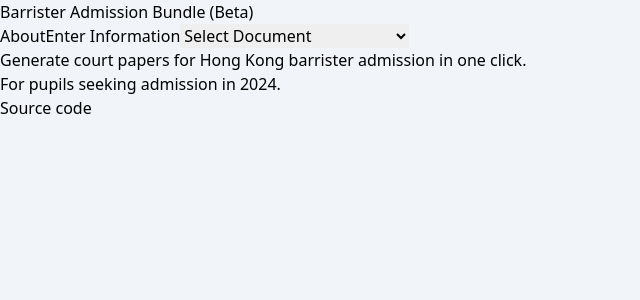
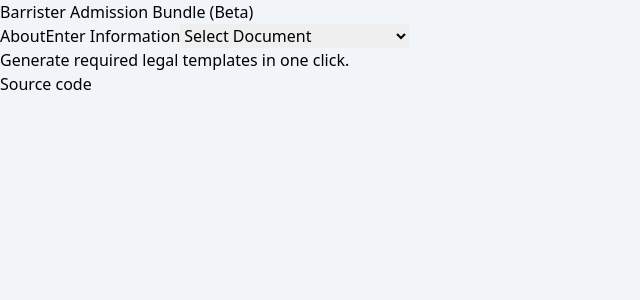
Before and after one commit to 3willows/courtPapers, a React (Vite) app: page / in a window 1280 px wide. Shown: the top 300 px of the page, without its empty margins (0-640 px from the left). Built offline with nearby package versions, Linux system fonts and the light colour scheme.

Commit message:
Modify landing page

```diff
--- a/src/pages/Landing.jsx
+++ b/src/pages/Landing.jsx
@@ -7,11 +7,9 @@ export default class Landing extends React.Component{
     return (
         <div className="flex flex-col m-3 text-left h-full justify-center">
           <p>
-            Generate court papers for Hong Kong barrister admission in one
-            click.
+            Generate required legal templates in one click.
           </p>
           <p className="my-2">
-            For pupils seeking admission in {new Date().getFullYear()}.
           </p>
         </div>
     );
```
